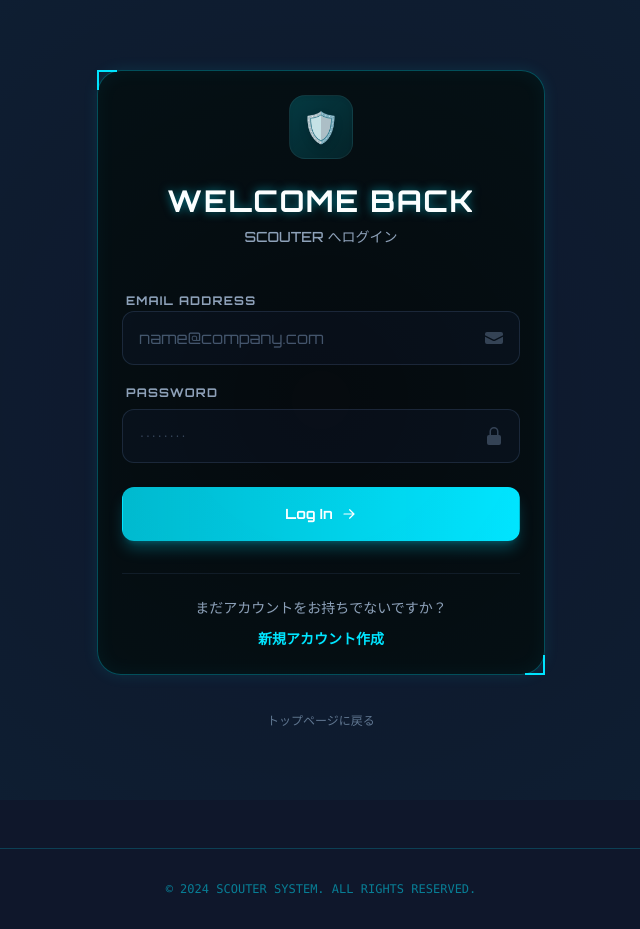
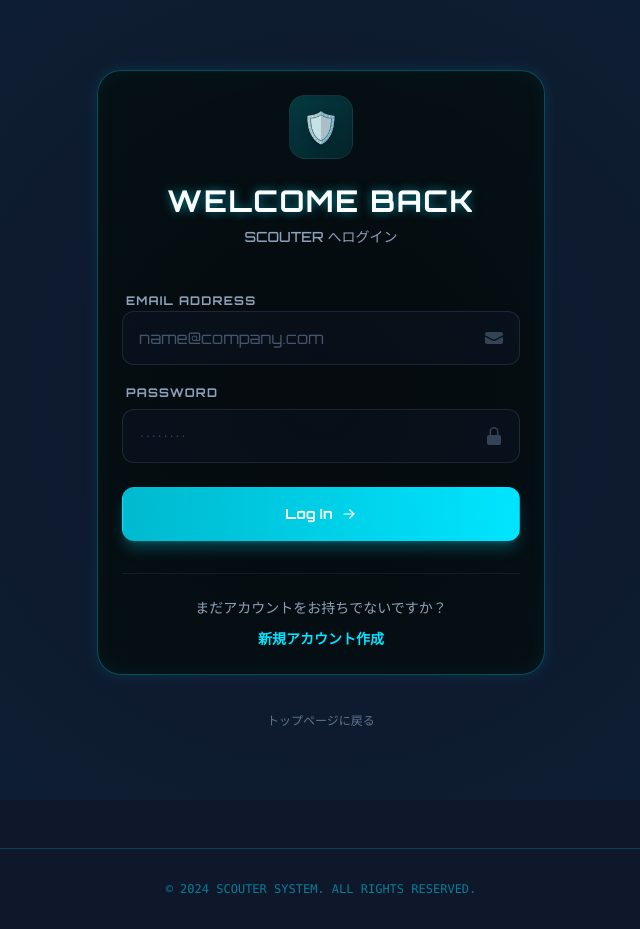
Before and after one commit to CHINOMOTO/blacklist-app, a Next.js app: page /login in a window 1280 px wide. Shown: the whole page, without its empty margins (319-959 px from the left). Built offline with nearby package versions, Linux system fonts and the light colour scheme; no server answers.

Commit message:
style: remove corner accents from glass-panel

```diff
--- a/app/globals.css
+++ b/app/globals.css
@@ -84,27 +84,7 @@
   box-shadow: 0 0 15px rgba(0, 229, 255, 0.1), inset 0 0 20px rgba(0, 229, 255, 0.05);
 }
 
-.glass-panel::before {
-  content: '';
-  position: absolute;
-  top: -1px;
-  left: -1px;
-  width: 20px;
-  height: 20px;
-  border-top: 2px solid var(--color-scouter-green);
-  border-left: 2px solid var(--color-scouter-green);
-}
 
-.glass-panel::after {
-  content: '';
-  position: absolute;
-  bottom: -1px;
-  right: -1px;
-  width: 20px;
-  height: 20px;
-  border-bottom: 2px solid var(--color-scouter-green);
-  border-right: 2px solid var(--color-scouter-green);
-}
 
 .input-field {
   width: 100%;
```
